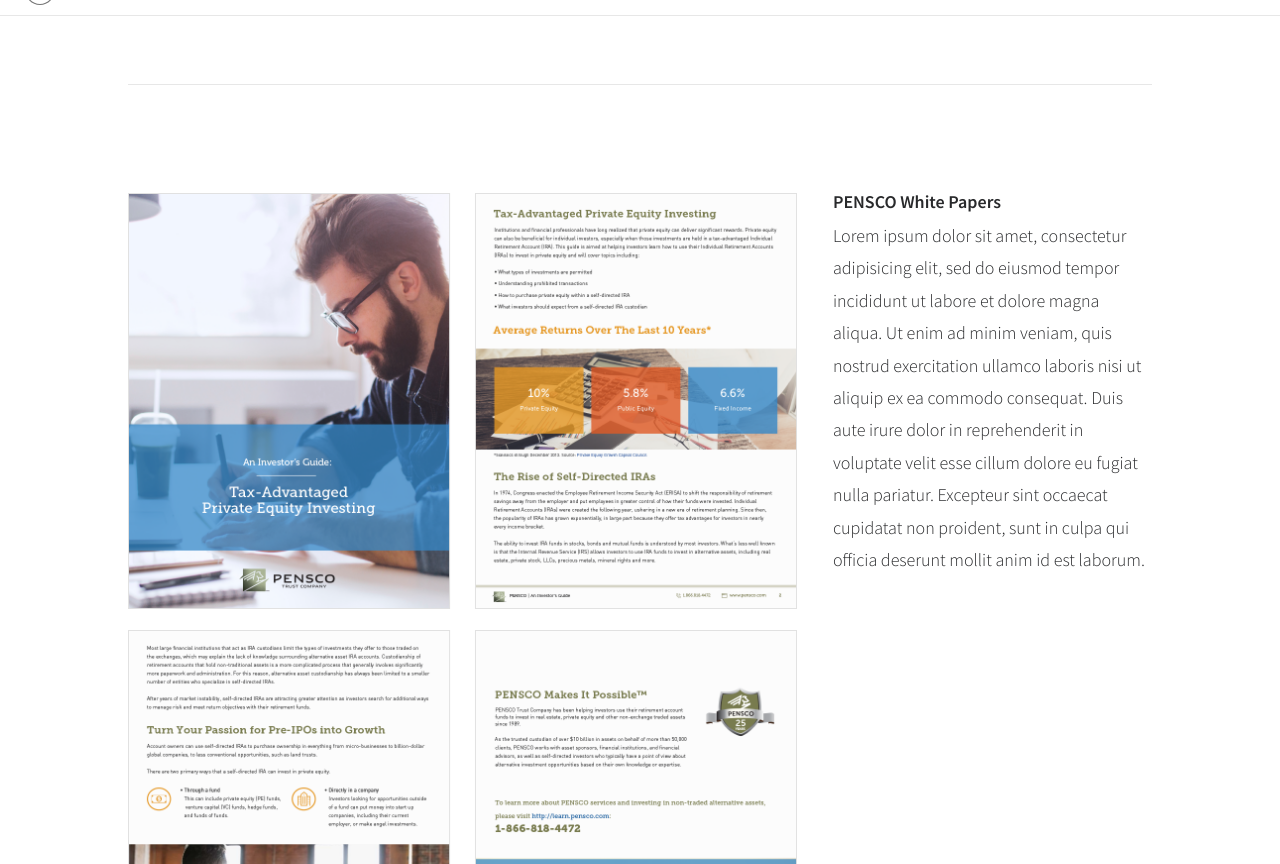
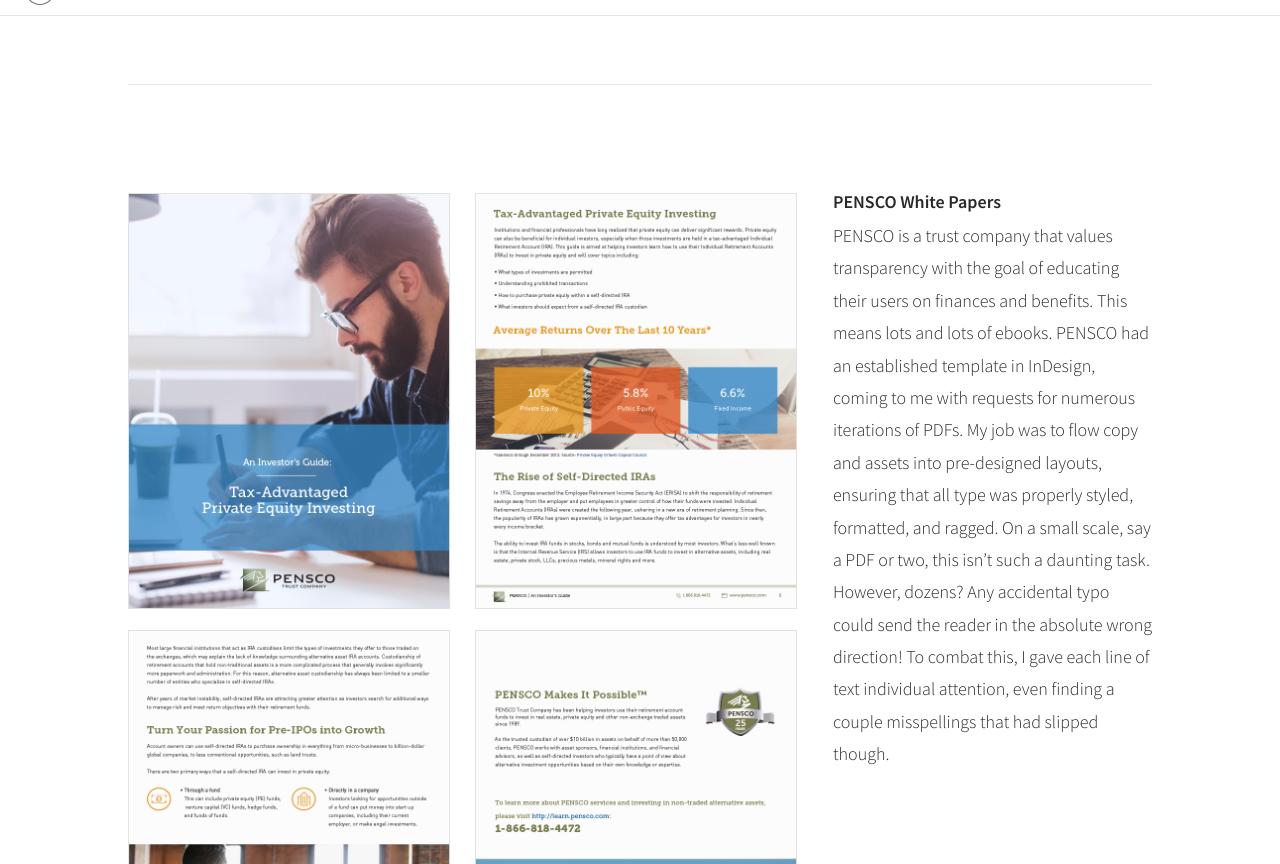
Before and after one commit to okay-cade/okay-cade.github.io, a Jekyll site: the page built from prod.html, in a window 1280 px wide and 900 px high, scrolled down 3456 px, cut to the strip 36-900 px from the top of the window. Built offline with Jekyll 4.4.1, drawn with Linux system fonts in a browser that asks for light colours.

Commit message:
Update prod.html

```diff
--- a/prod.html
+++ b/prod.html
@@ -11,8 +11,7 @@
     <div class="l-two-up__item">
       <h4>MediaMath InDesign Templates</h4>
       <p>MediaMath is a big-data company with multiple sub brands, each with their own distinct look and feel. In the past, MediaMath had hired Illustria to design dozens of whitepapers from scratch, but realized this was not the most scalable process. Instead, I offered the idea of creating an InDesign template for MediaMath’s in-house designers to work from and easily plug in new copy and graphics. The client loved the idea, and supplied an existing PDF for each brand that I could use as a guide in creating the templates.</p>
-<p>With the variety of content MediaMath uses in its whitepapers, I created numerous type styles, paragraph styles, swatches, graphic treatments, and layout guides for every situation imaginable (and then some). I also included multiple pages of placeholder copy and graphics on mock layouts, in order to clearly communicate to future designers how each brand should be treated.
-</p>
+<p>With the variety of content MediaMath uses in its whitepapers, I created numerous type styles, paragraph styles, swatches, graphic treatments, and layout guides for every situation imaginable (and then some). I also included multiple pages of placeholder copy and graphics on mock layouts, in order to clearly communicate to future designers how each brand should be treated.</p>
     </div>
   </div>
 </section>
@@ -28,7 +27,7 @@
     </div>
     <div class="l-two-up__item">
       <h4>Lotame eBook Graphics</h4>
-      <p>Let’s be honest, an ebook about data management platforms is not the most interesting subject matter in the world. Thats where I come in — to add the design flair and reader flow that keeps people engaged. In collaboration with Lotame’s copywriters, I created numerous graphs and illustrations to better communicate some of the data-heavy topics while tying in the themes of sports and teamwork present in the overall brand campaign. By breaking down information into understandable graphics, I was able to increase Lotame’s reader engagement and elevate their ebook library.</p>
+      <p>Let’s be honest, an ebook about data management platforms is not the most interesting subject matter in the world. Thats where I come in —  to add the design flair and reader flow that keeps people engaged. In collaboration with Lotame’s copywriters, I created numerous graphs and illustrations to better communicate some of the data-heavy topics while tying in the themes of sports and teamwork present in the overall brand campaign. By breaking down information into understandable graphics, I was able to increase Lotame’s reader engagement and elevate their ebook library.</p>
     </div>
   </div>
 </section>
@@ -41,12 +40,7 @@
     </div>
     <div class="l-two-up__item">
       <h4>PENSCO White Papers</h4>
-      <p>Lorem ipsum dolor sit amet, consectetur adipisicing elit, sed do eiusmod
-      tempor incididunt ut labore et dolore magna aliqua. Ut enim ad minim veniam,
-      quis nostrud exercitation ullamco laboris nisi ut aliquip ex ea commodo
-      consequat. Duis aute irure dolor in reprehenderit in voluptate velit esse
-      cillum dolore eu fugiat nulla pariatur. Excepteur sint occaecat cupidatat non
-      proident, sunt in culpa qui officia deserunt mollit anim id est laborum.</p>
+      <p>PENSCO is a trust company that values transparency with the goal of educating their users on finances and benefits. This means lots and lots of ebooks. PENSCO had an established template in InDesign, coming to me with requests for numerous iterations of PDFs. My job was to flow copy and assets into pre-designed layouts, ensuring that all type was properly styled, formatted, and ragged. On a small scale, say a PDF or two, this isn’t such a daunting task. However, dozens? Any accidental typo could send the reader in the absolute wrong direction! To combat this, I gave each line of text individual attention, even finding a couple misspellings that had slipped though.</p>
     </div>
   </div>
 </section>
```
